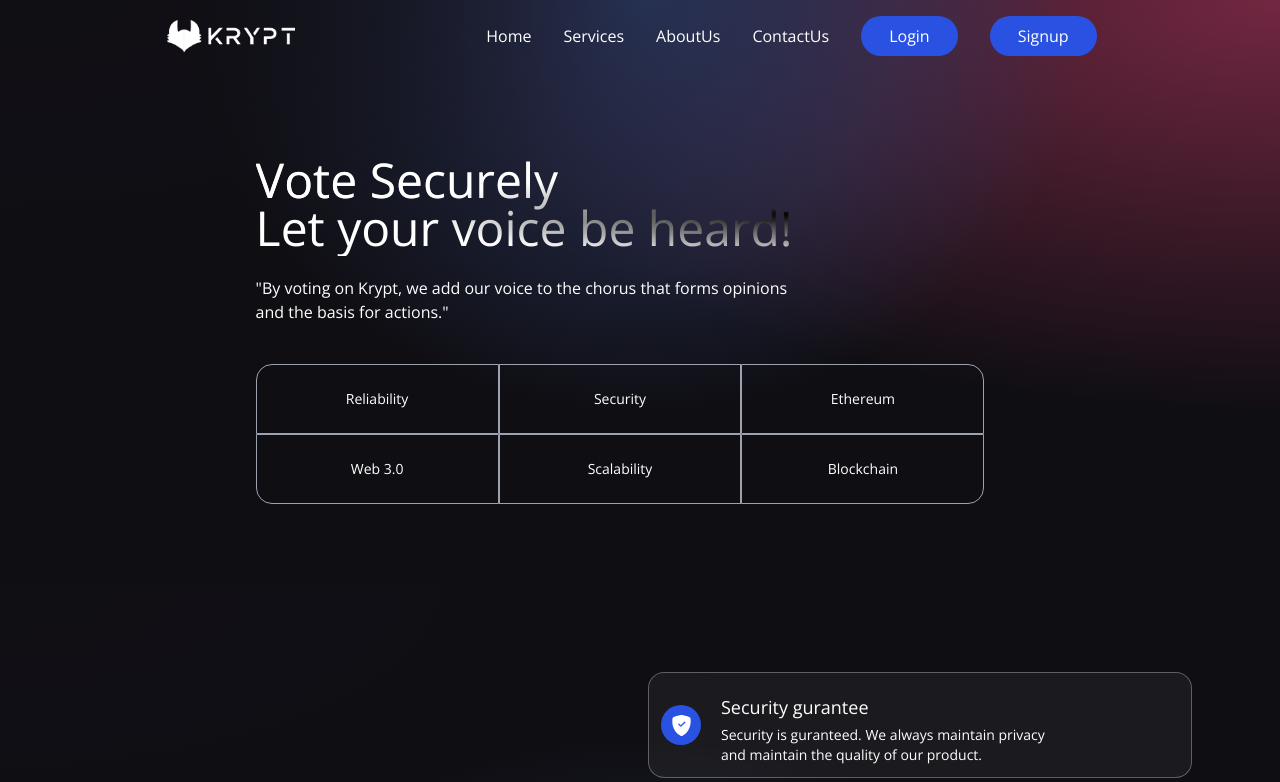
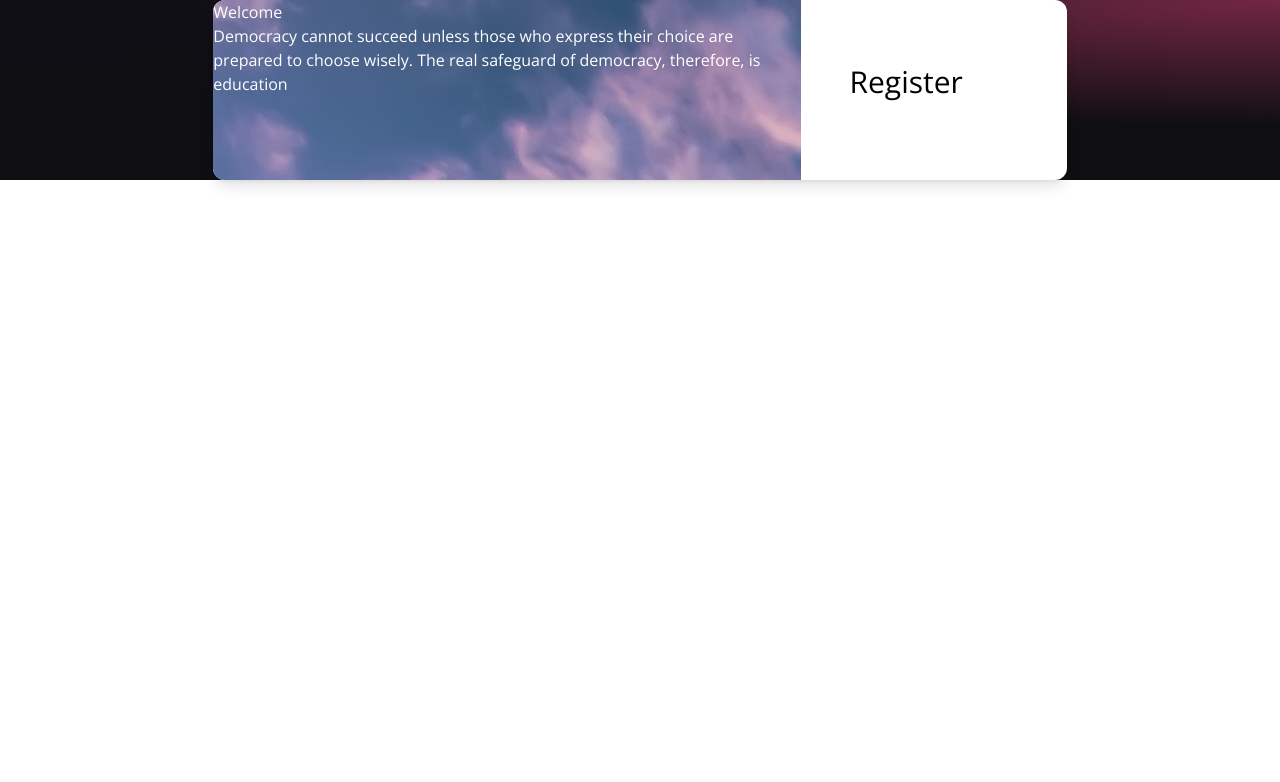
Before and after one commit to joel-rodgers/E-Voting-System-Using-Blockchain-Technology, a React (Vite) app in the folder client/: page /Register in a window 1280 px wide. Shown: the top 782 px of the page. Built offline with nearby package versions, Linux system fonts and the light colour scheme.

Commit message:
Signup Page Intro

```diff
--- a/client/package.json
+++ b/client/package.json
@@ -15,7 +15,8 @@
     "postcss": "^8.3.11",
     "react": "^18.2.0",
     "react-dom": "^18.2.0",
-    "react-icons": "^4.6.0"
+    "react-icons": "^4.6.0",
+    "react-router-dom": "^6.4.3"
   },
   "devDependencies": {
     "@tailwindcss/forms": "^0.5.3",
--- /dev/null
+++ b/client/src/components/Login.jsx
@@ -0,0 +1,9 @@
+import React from 'react'
+
+const Login = () => {
+  return (
+    <div>Login</div>
+  )
+}
+
+export default Login
--- a/client/src/components/Navbar.jsx
+++ b/client/src/components/Navbar.jsx
@@ -1,6 +1,7 @@
 import {useState } from 'react';
 import { HiMenuAlt4 } from "react-icons/hi";
 import { AiOutlineClose } from "react-icons/ai";
+import { Link } from 'react-router-dom';
 
 import logo from "../../images/logo.png";
 
@@ -22,10 +23,10 @@ const Navbar = () => {
           <NavBarItem key={item + index} title={item} />
         ))}
           <li className="bg-[#2952e3] py-2 px-7 mx-4 rounded-full cursor-pointer hover:bg-[#2546bd]">
-            Login
+           <Link to='/Login'>Login</Link>
           </li>
           <li className="bg-[#2952e3] py-2 px-7 mx-4 rounded-full cursor-pointer hover:bg-[#2546bd]">
-            Signup
+            <Link to='/Register'>Signup</Link>
           </li>
       </ul>
       <div className="flex relative">
--- /dev/null
+++ b/client/src/components/Register.jsx
@@ -0,0 +1,24 @@
+import React from 'react'
+
+const Register = () => {
+  return (
+    <div class="min-h-screen py-40" className="gradient-bg-register">
+        <div class="container mx-auto">
+            <div class="flex w-8/12 bg-white rounded-xl mx-auto shadow-lg overflow-hidden">
+                <div class="w-1/2"  className="gradient-bg-welcomeregister">
+                    <h1 class="text-white">Welcome</h1>
+                    <div class="w=1/2">
+                        <p class="text-white">Democracy cannot succeed unless those who express their choice are prepared to choose wisely. The real safeguard of democracy, therefore, is education</p>
+                    </div>
+                </div>
+                <div class="w-1/2 py-16 px-12">
+                    <h2 class="text-3xl mb-4">Register</h2>
+                </div>
+            </div>
+        </div>
+    </div>
+
+  )
+}
+
+export default Register
--- a/client/src/components/index.js
+++ b/client/src/components/index.js
@@ -3,3 +3,5 @@ export { default as Navbar} from './Navbar';
 export { default as Footer} from './Footer';
 export { default as Welcome} from './Welcome';
 export { default as Services} from './Services';
+export { default as Register} from './Register';
+export { default as Login} from './Login';
--- a/client/src/index.css
+++ b/client/src/index.css
@@ -21,11 +21,23 @@ body {
     radial-gradient(at 100% 0%, hsla(339,49%,30%,1) 0, transparent 50%);
 }
 
+.gradient-bg-register {
+  background-color:#0f0e13;
+  background-image:
+    radial-gradient(at 0% 0%, hsla(253,16%,7%,1) 0, transparent 50%),
+    radial-gradient(at 50% 0%, hsla(225,39%,30%,1) 0, transparent 50%),
+    radial-gradient(at 100% 0%, hsla(339,49%,30%,1) 0, transparent 50%);
+}
+
 .gradient-bg-services {
   background-color:#0f0e13;
   background-image:
     radial-gradient(at 0% 0%, hsla(253,16%,7%,1) 0, transparent 50%),
     radial-gradient(at 50% 100%, hsla(225,39%,25%,1) 0, transparent 50%);
+}
+
+.gradient-bg-welcomeregister{
+  background-image: url(../images/Register-Background.jpg);
 }
 
 /*.gradient-bg-transactions {
--- a/client/src/main.jsx
+++ b/client/src/main.jsx
@@ -2,9 +2,16 @@ import React from 'react'
 import ReactDOM from 'react-dom/client'
 import App from './App'
 import './index.css'
+import {BrowserRouter as Router, Routes, Route} from 'react-router-dom'
+import Register from './components/Register'
 
 ReactDOM.createRoot(document.getElementById('root')).render(
   <React.StrictMode>
-    <App />
+    <Router>
+      <Routes>
+        <Route path='/' element={<App/>} />
+        <Route path='/Register' element={<Register/>}/>
+      </Routes>
+    </Router>
   </React.StrictMode>
 )
```
Also changed, not shown: client/images/Register-Background.jpg (added), 1 other file (tests, documents, lock files or other folders).
